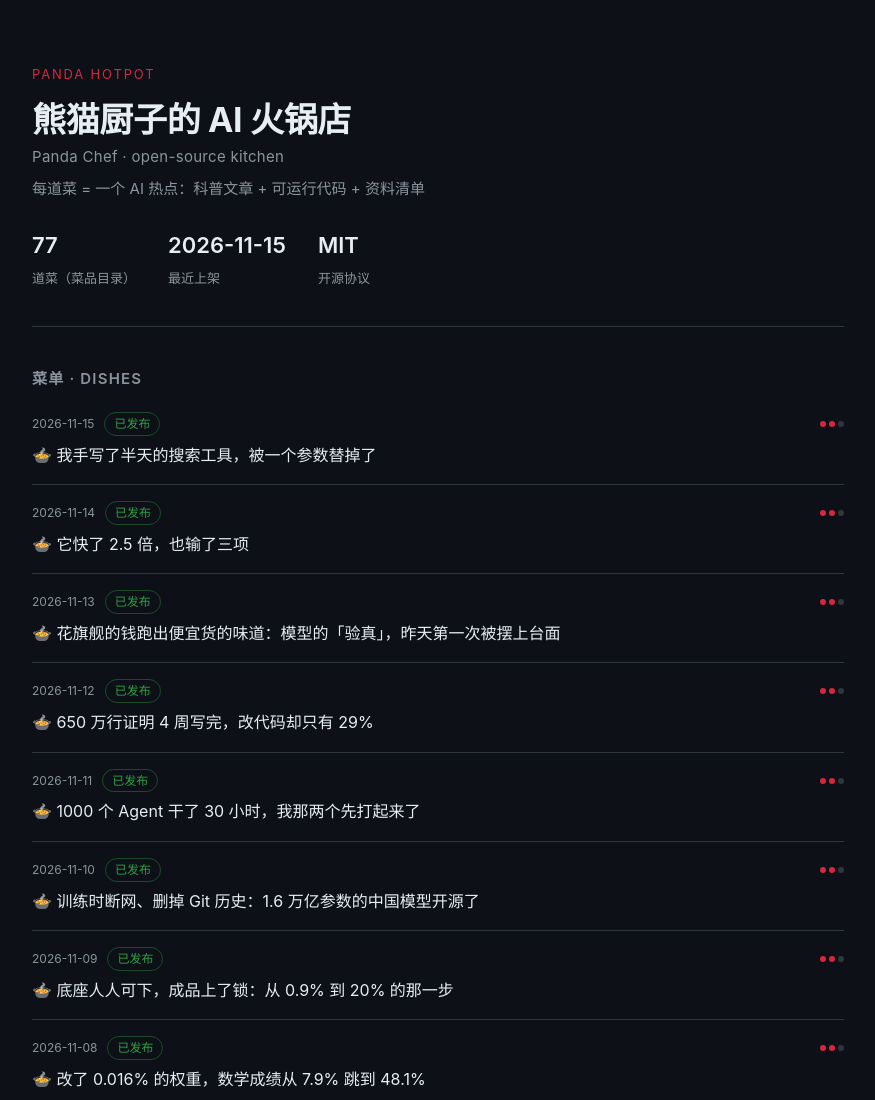
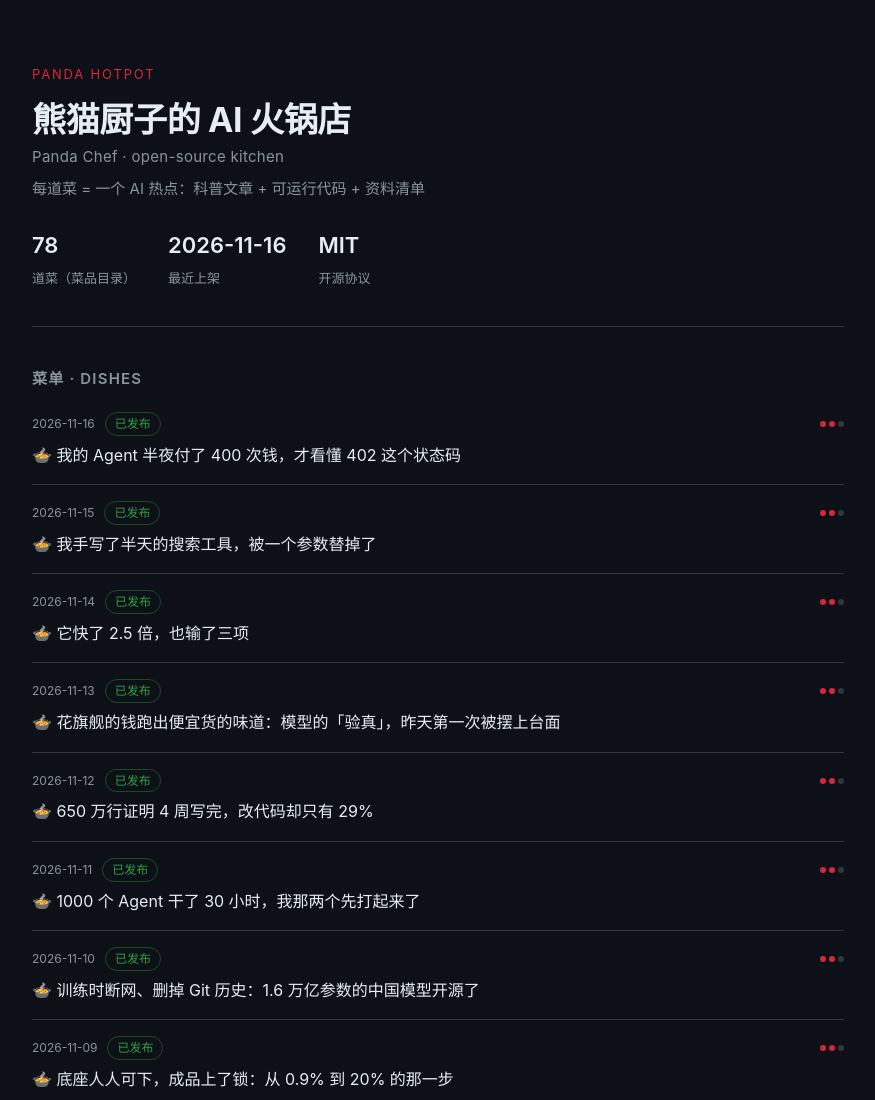
Before and after one commit to panda-chef/panda-hotpot, a plain HTML site: page docs/index.html in a window 1280 px wide. Shown: the top 1100 px of the page, without its empty margins (202-1077 px from the left). Drawn offline with Linux system fonts and the light colour scheme.

Commit message:
🍲 同步 2026-11-16 菜品

```diff
--- a/docs/index.html
+++ b/docs/index.html
@@ -58,14 +58,18 @@
       <h1>熊猫厨子的 AI 火锅店<small>Panda Chef · open-source kitchen</small></h1>
       <p class="tagline">每道菜 = 一个 AI 热点：科普文章 + 可运行代码 + 资料清单</p>
       <div class="stats">
-        <div class="stat"><b>77</b><span>道菜（菜品目录）</span></div>
-        <div class="stat"><b>2026-11-15</b><span>最近上架</span></div>
+        <div class="stat"><b>78</b><span>道菜（菜品目录）</span></div>
+        <div class="stat"><b>2026-11-16</b><span>最近上架</span></div>
         <div class="stat"><b>MIT</b><span>开源协议</span></div>
       </div>
     </header>
 
     <h2>菜单 · Dishes</h2>
     <ul class="dishes">
+      <li class="dish">
+        <div class="meta"><span class="date">2026-11-16</span><span class="badge ok">已发布</span><span class="heat" title="热度"><i class="on"></i><i class="on"></i><i class=""></i></span></div>
+        <a class="title" href="https://github.com/panda-chef/panda-hotpot/blob/main/dishes/2026-11-16-%E6%88%91%E7%9A%84-Agent-%E5%8D%8A%E5%A4%9C%E4%BB%98%E4%BA%86-400-%E6%AC%A1%E9%92%B1%EF%BC%8C%E6%89%8D%E7%9C%8B%E6%87%82/README.md">🍲 我的 Agent 半夜付了 400 次钱，才看懂 402 这个状态码</a>
+      </li>
       <li class="dish">
         <div class="meta"><span class="date">2026-11-15</span><span class="badge ok">已发布</span><span class="heat" title="热度"><i class="on"></i><i class="on"></i><i class=""></i></span></div>
         <a class="title" href="https://github.com/panda-chef/panda-hotpot/blob/main/dishes/2026-11-15-%E6%88%91%E6%89%8B%E5%86%99%E4%BA%86%E5%8D%8A%E5%A4%A9%E7%9A%84%E6%90%9C%E7%B4%A2%E5%B7%A5%E5%85%B7%EF%BC%8C%E8%A2%AB%E4%B8%80%E4%B8%AA%E5%8F%82%E6%95%B0%E6%9B%BF%E6%8E%89%E4%BA%86/README.md">🍲 我手写了半天的搜索工具，被一个参数替掉了</a>
```
Also changed, not shown: 2 other files.
